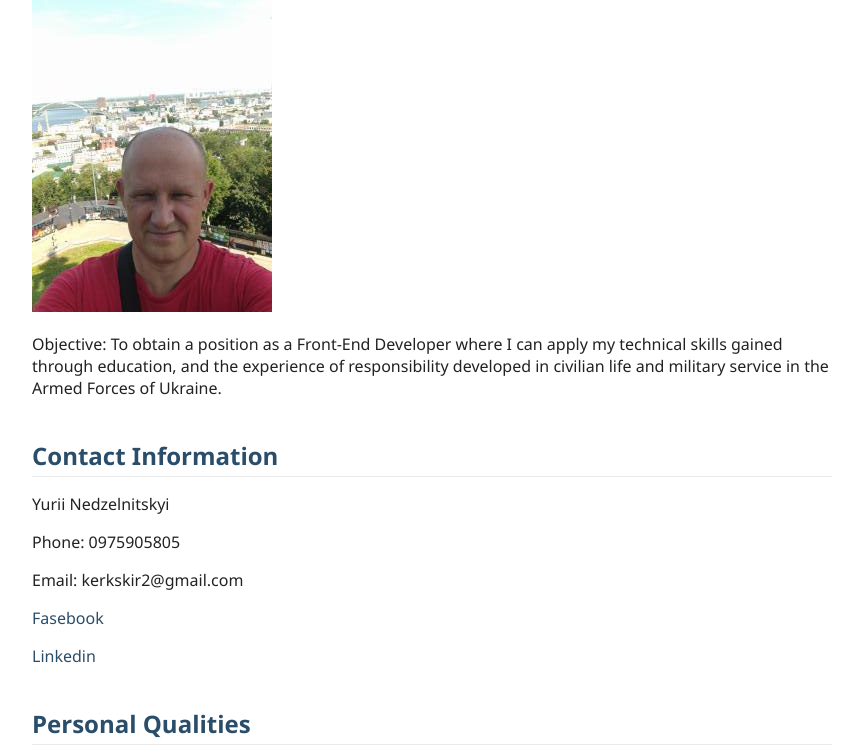
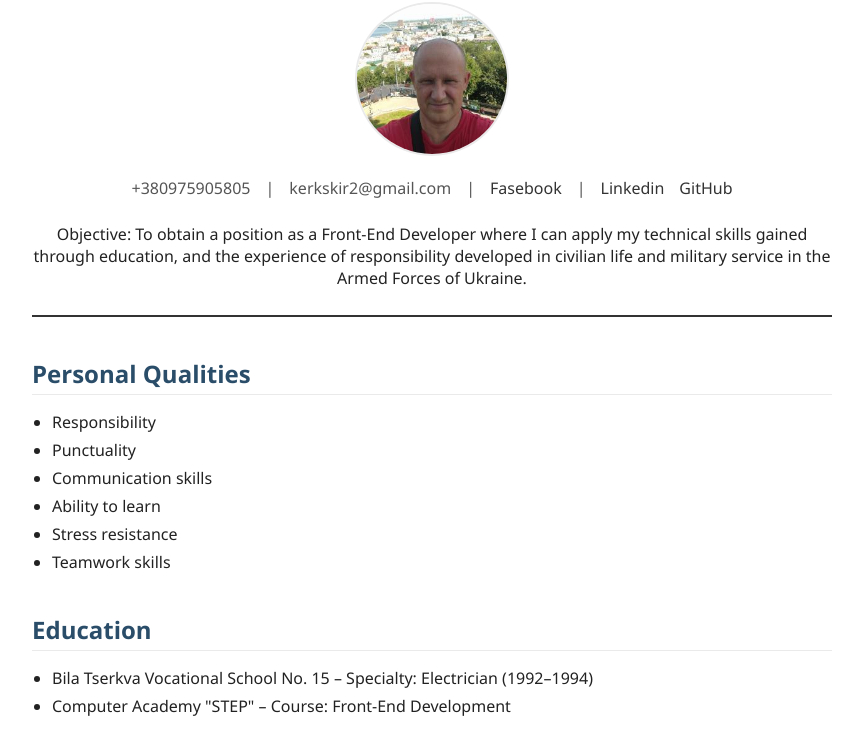
Before and after one commit to Yurii-Nedzelnytskyi/my-cv, a plain HTML site: page english_version.html in a window 1280 px wide. Shown: the part 181-935 px from the top of the page, without its empty margins (208-1071 px from the left). Drawn offline with Linux system fonts and the light colour scheme.

Commit message:
change informastion

```diff
--- a/english_version.html
+++ b/english_version.html
@@ -1,32 +1,36 @@
 <!DOCTYPE html>
 <html lang="en">
+
 <head>
   <meta charset="UTF-8">
   <meta name="viewport" content="width=device-width, initial-scale=1.0">
   <title>My CV</title>
   <link rel="stylesheet" href="styles.css">
 </head>
+
 <body>
   <div class="cv-container">
+    <header class="header">
       <div class="button">
         <button><a href="index.html">UA</a></button>
       </div>
-    <h1>CV</h1>
+      <h1>Yurii Nedzelnitskyi</h1>
       <img src="images/my_photo.jpg" alt="my_photo">
       <p>
-      Objective: To obtain a position as a Front-End Developer where I can apply my technical skills gained through education,
-      and the experience of responsibility developed in civilian life and military service in the Armed Forces of Ukraine.
+      <div class="contact-info">
+        <span>+380975905805</span> |
+        <span>kerkskir2@gmail.com</span> |
+        <span><a href="https://www.facebook.com/kerkskir?locale=uk_UA">Fasebook</a></span> |
+        <span><a
+            href="https://www.linkedin.com/in/%D1%8E%D1%80%D0%B8%D0%B9-%D0%BD%D0%B5%D0%B4%D0%B7%D0%B5%D0%BB%D1%8C%D0%BD%D0%B8%D1%86%D0%BA%D0%B8%D0%B9-4585a312b/">Linkedin</a></span>
+        <span><a href="https://github.com/Yurii-Nedzelnytskyi">GitHub</a></span>
+      </div>
+      Objective: To obtain a position as a Front-End Developer where I can apply my technical skills gained through
+      education,
+      and the experience of responsibility developed in civilian life and military service in the Armed Forces of
+      Ukraine.
       </p>
-
-    <section>
-      <h2>Contact Information</h2>
-      <p>Yurii Nedzelnitskyi</p>
-      <p>Phone: 0975905805</p>
-      <p>Email: kerkskir2@gmail.com</p>
-      <p><a href="https://www.facebook.com/kerkskir?locale=uk_UA">Fasebook</a></p>
-      <p><a href="https://www.linkedin.com/in/%D1%8E%D1%80%D0%B8%D0%B9-%D0%BD%D0%B5%D0%B4%D0%B7%D0%B5%D0%BB%D1%8C%D0%BD%D0%B8%D1%86%D0%BA%D0%B8%D0%B9-4585a312b/">Linkedin</a></p>
-    </section>
-
+    </header>
     <section>
       <h2>Personal Qualities</h2>
       <ul>
@@ -83,4 +87,5 @@
     </section>
   </div>
 </body>
+
 </html>
--- a/styles.css
+++ b/styles.css
@@ -11,10 +11,46 @@ body {
   max-width: 800px;
   margin: 40px auto;
   background: #fff;
-  box-shadow: 0 2px 8px rgba(0,0,0,0.07);
+  box-shadow: 0 2px 8px rgba(0, 0, 0, 0.07);
   border-radius: 8px;
   padding: 32px;
 }
+
+.header {
+  text-align: center;
+  border-bottom: 2px solid #333;
+  padding-bottom: 10px;
+  margin-bottom: 20px;
+}
+
+.header img {
+  width: 150px;
+  height: 150px;
+  object-fit: cover;
+  object-position: bottom;
+  border: 2px solid #eaeaea;
+  border-radius: 50%;
+  margin-top: 10px;
+}
+
+.contact-info {
+  display: flex;
+  justify-content: center;
+  flex-wrap: wrap;
+  gap: 15px;
+  margin-top: 10px;
+  font-size: 0.9em;
+}
+
+.contact-info span a {
+  color: #333;
+  text-decoration: none;
+}
+
+.contact-info span a:hover {
+  text-decoration: underline;
+}
+
 
 button {
   background-color: #e9ebce;
@@ -25,12 +61,15 @@ button {
   cursor: pointer;
   font-size: 1em;
 }
-.button{
+
+.button {
   display: flex;
   justify-content: flex-end;
 }
 
-h1, h2, h3 {
+h1,
+h2,
+h3 {
   color: #2a4d69;
   margin-top: 0;
 }
```
Also changed, not shown: index.html (+14 -10 lines). Lines whose indentation alone changed are shown as unchanged.
